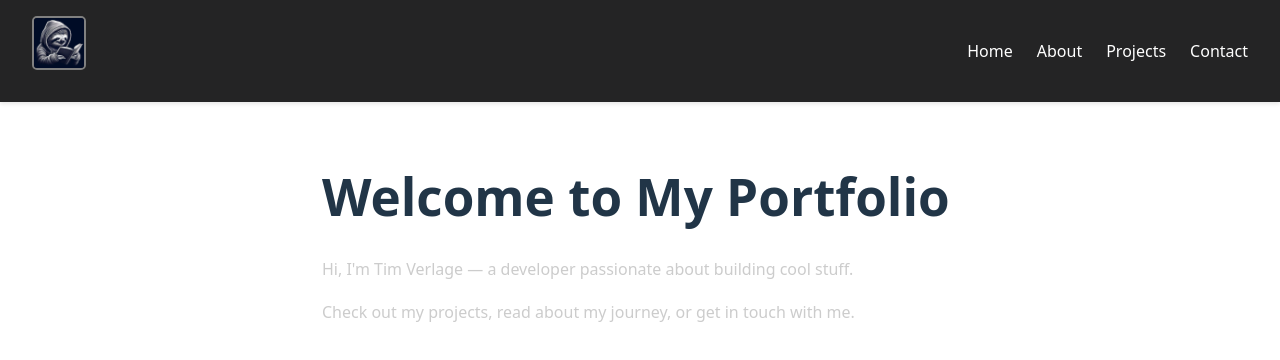
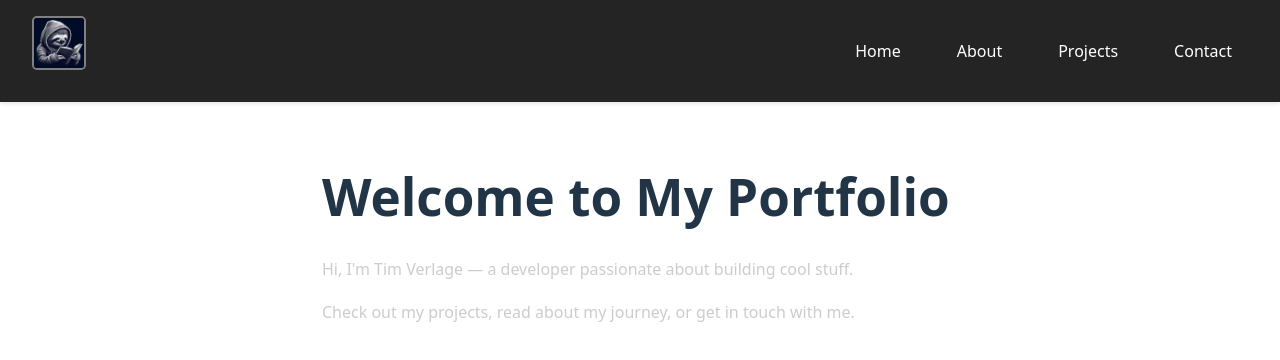
Before and after one commit to Tivva34/Tims-Portfolio, a React (Vite) app: page / in a window 1280 px wide. Shown: the top 360 px of the page. Built offline with nearby package versions, Linux system fonts and the light colour scheme.

Commit message:
added nav styling

```diff
--- a/src/components/Navbar.css
+++ b/src/components/Navbar.css
@@ -62,6 +62,80 @@ logo:hover {
   border : 2px solid gray;
 
 }
+.navbar img {
+  height: 50px;
+  width: 50px;
+  border-radius: 5px;
+  object-fit: contain;
+  margin-bottom: 1rem;
+  vertical-align: middle;
+  border: 2px solid gray;
+}
+.navbar img:hover {
+  border-color: #61dafb;
+}
+.navbar a {
+  color: white;
+  text-decoration: none;
+  font-weight: 500;
+  transition: color 0.2s ease-in-out;
+}
+.navbar a:hover {
+  text-decoration: underline;
+  color: #61dafb;
+}
+.navbar .logo {
+  display: flex;
+  align-items: center;
+}
+.navbar .logo img {
+  margin-right: 0.5rem;
+}
+.navbar .logo span {
+  font-size: 1.5rem;
+  font-weight: bold;
+}
+.navbar .nav-links {
+  display: flex;
+  gap: 1.5rem;
+}
+.navbar .nav-links a {
+  color: white;
+  text-decoration: none;
+  font-weight: 500;
+  transition: color 0.2s ease-in-out;
+}
+.navbar .nav-links a:hover {
+  text-decoration: underline;
+  color: #61dafb;
+}
+.navbar .nav-links li {
+  list-style: none;
+}
+.navbar .nav-links li a {
+  padding: 0.5rem 1rem;
+  border-radius: 5px;
+}
+.navbar .nav-links li a:hover {
+  background-color: rgba(97, 218, 251, 0.1);
+}
+.navbar .nav-links li a.active {
+  background-color: rgba(97, 218, 251, 0.2);
+  color: #61dafb;
+}
+.navbar .nav-links li a.active:hover {
+  background-color: rgba(97, 218, 251, 0.3);
+}
+.navbar .nav-links li a.active {
+  color: #61dafb;
+  font-weight: bold;
+}
+.navbar .nav-links li a.active:hover {
+  text-decoration: none;
+  color: #61dafb;
+}
+
+
 @media (max-width: 768px) {
   .navbar {
     flex-direction: column;
```
